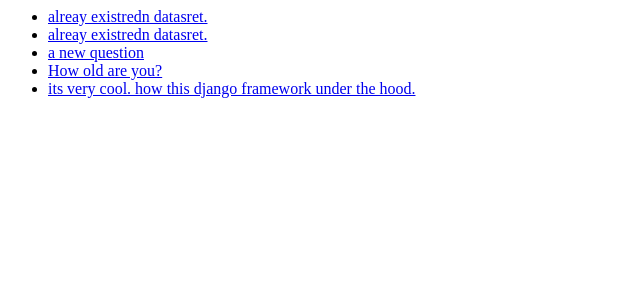
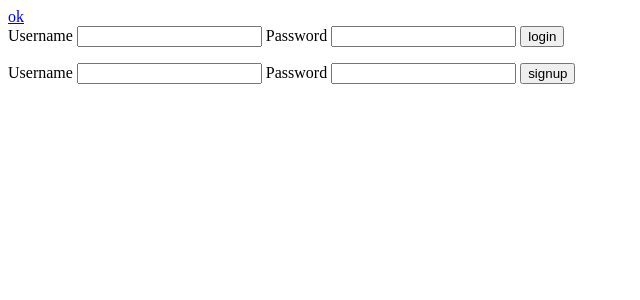
Before and after one commit to xementor/readwisefree, a Django app: page /polls/ in a window 1280 px wide. Shown: the top 300 px of the page, without its empty margins (0-640 px from the left). Run offline with Django 4.2, Linux system fonts and the light colour scheme; data comes from the database, SQL or seed files in the repository; both versions use the stored data as it was after the commit.

Commit message:
user added

```diff
--- a/polls/admin.py
+++ b/polls/admin.py
@@ -1,7 +1,8 @@
 from django.contrib import admin
-from .models import Question, Choice, User
+from .models import Question, Choice, User, Vote
 
 # Register your models here.
+admin.site.register(Vote)
 admin.site.register(User)
 admin.site.register(Question)
 admin.site.register(Choice)
--- a/polls/models.py
+++ b/polls/models.py
@@ -27,7 +27,14 @@ class Choice(models.Model):
 	question = models.ForeignKey(Question, on_delete=models.CASCADE)
 	choice_text = models.CharField(max_length=200)
 	votes = models.IntegerField(default=0)
-	user = models.ForeignKey(User,on_delete=models.CASCADE)
+	# user = models.ForeignKey(User,on_delete=models.CASCADE)
 
 	def __str__(self):
 		return self.choice_text
+
+
+class Vote(models.Model):
+	question = models.ForeignKey(Question, on_delete=models.CASCADE)
+	user = models.ForeignKey(User,on_delete=models.CASCADE)
+	choice = models.ForeignKey(Choice,on_delete=models.CASCADE)
+	# votes = models.IntegerField(default=0)
--- a/polls/templates/polls/detail.html
+++ b/polls/templates/polls/detail.html
@@ -1,4 +1,4 @@
-<form action="{% url 'polls:vote' question.id %}" method="post">
+<form action="{% url 'polls:vote' question.id%}" method="post">
 {% csrf_token %}
 <fieldset>
     <legend><h1>{{ question.question_text }}</h1></legend>
@@ -8,5 +8,7 @@
         <label for="choice{{ forloop.counter }}">{{ choice.choice_text }}</label><br>
     {% endfor %}
 </fieldset>
+<!-- if already voted then show selected choice, and option for change your vote.. -->
+<!-- {{ question.id }} -->
 <input type="submit" value="Vote">
 </form>
--- a/polls/templates/polls/index.html
+++ b/polls/templates/polls/index.html
@@ -1,3 +1,31 @@
+
+<div>
+    <div>
+        Hi {{ user }}
+    </div>
+    <div display="float">
+        <a href="{% url 'polls:logout' %}">logout</a>
+    </div>
+</div>
+
+
+<h3>Create a question </h3>
+
+<form action="{% url 'polls:addQuestion' %}" method="post">
+    {% csrf_token %}
+    <input type="text" name="question_text">
+    <br>
+    <p>Otipons</p>
+    <input type="text" name="choice1"> <br>
+    <input type="text" name="choice2"> <br>
+    <input type="text" name="choice3"> <br>
+    <input type="text" name="choice4"> <br>
+
+    <input type="submit" name="submit" value="Ask">
+</form>
+
+
+
 {% if latest_question_list %}
     <ul>
     {% for question in latest_question_list %}
--- /dev/null
+++ b/polls/templates/polls/main.html
@@ -0,0 +1,34 @@
+<a href="{% url 'polls:signIn' %}">ok </a>
+
+<form action="{% url 'polls:signIn' %}" method="post">
+    {% csrf_token %}
+    <label for="username">
+        Username
+    </label>
+    <input type="text" name="username">
+
+    <label for="pass">
+        Password
+    </label>
+    <input type="text" name="pass">
+
+    <input type="submit" name="submit" value="login">
+</form>
+
+
+
+
+<form action="{% url 'polls:signUp' %}" method="post">
+    {% csrf_token %}
+    <label for="Username">
+        Username
+    </label>
+    <input type="text" name="username">
+
+    <label for="pass">
+        Password
+    </label>
+    <input type="text" name="pass">
+
+    <input type="submit" name="submit" value="signup">
+</form>
--- a/polls/urls.py
+++ b/polls/urls.py
@@ -6,7 +6,13 @@ from . import views
 app_name = 'polls'
 
 urlpatterns = [
-	path('', views.IndexView.as_view(), name='index'),
+	path('main/', views.login, name='login'),
+	path('main/login', views.signIn, name='signIn'),
+	path('main/signup', views.signUp, name='signUp'),
+	path('main/logout', views.logout, name='logout'),
+
+	path('', views.index, name='index'),
+	path('add/', views.addQuestion, name='addQuestion'),
 	path('<int:pk>/', views.DetailView.as_view(), name='detail'),
 	path('<int:pk>/results/', views.ResultsView.as_view(), name="results"),
 	path('<int:question_id>/vote', views.vote, name='vote'),
--- a/polls/views.py
+++ b/polls/views.py
@@ -1,15 +1,17 @@
-from django.shortcuts import render, get_object_or_404
+from django.shortcuts import render, get_object_or_404, redirect
 from django.http import HttpResponse, HttpResponseRedirect
-from .models import Question
+from .models import Question, User, Vote, Choice
 from django.template import loader
 from django.http import Http404
 from django.urls import reverse
 from django.views import generic
+from django.utils import timezone
 
 # Create your views here.
 class IndexView(generic.ListView):
     template_name = 'polls/index.html'
     context_object_name = 'latest_question_list'
+
 
     def get_queryset(self):
         """Return the last five published questions."""
@@ -25,14 +27,21 @@ class ResultsView(generic.DetailView):
     model = Question
     template_name = 'polls/results.html'
 
+
 def index(request):
-	latest_question_list = Question.objects.order_by('-pub_date')[:5]
-	template = loader.get_template('polls/index.html')
-	context = {
-		'latest_question_list': latest_question_list,
-	}
-	# return HttpResponse(template.render(context, request))
-	return render(request, 'polls/index.html', context)
+    if 'user' in request.session:
+        current_user = request.session['user']
+        latest_question_list = Question.objects.order_by('-pub_date')[:5]
+        context = {
+            'latest_question_list': latest_question_list,
+            'current_user' : current_user,
+        }
+        return render(request, 'polls/index.html', context)
+    else:
+        return render(request, 'polls/main.html')
+
+
+
 
 
 def detail(request, question_id):
@@ -45,6 +54,10 @@ def results(request, question_id):
 
 def vote(request, question_id):
     question = get_object_or_404(Question, pk=question_id)
+    choice = question.choice_set.get(pk=request.POST['choice'])
+    # choice = get_object_or_404(Choice, pk=request.POST['choice'])
+    user = User.objects.filter(username=request.session['user'])[0]
+
     try:
         selected_choice = question.choice_set.get(pk=request.POST['choice'])
     except (KeyError, Choice.DoesNotExist):
@@ -56,7 +69,77 @@ def vote(request, question_id):
     else:
         selected_choice.votes += 1
         selected_choice.save()
+        vote = Vote(question=question, choice=choice, user=user)
+        vote.save()
         return HttpResponseRedirect(reverse('polls:results', args=(question.id,)))
 
 def info(request, name):
 	return HttpResponse("Your name is %s" % name)
+
+def addQuestion(request):
+
+    question_text = (request.POST['question_text'])
+
+    choice1 = request.POST['choice1']
+    choice2 = request.POST['choice2']
+    choice3 = request.POST['choice3']
+    choice4 = request.POST['choice4']
+
+    user = request.session['user']
+
+    if not user:
+        user = User.objects.get(pk=1)
+    else:
+        user = User.objects.filter(name=user)[0]
+
+
+    try:
+        question = Question(question_text= question_text, pub_date = timezone.now(), user = user)
+        question.save()
+        question.choice_set.create(choice_text=choice1, votes=0)
+        question.choice_set.create(choice_text=choice2, votes=0)
+        question.choice_set.create(choice_text=choice3, votes=0)
+        question.choice_set.create(choice_text=choice4, votes=0)
+    except Exception as e:
+        raise
+    else:
+
+        return HttpResponse(question.id)
+
+
+
+
+def login(request):
+    return render(request, 'polls/main.html')
+
+def signIn(request):
+
+    username = request.POST['username']
+    password = request.POST['pass']
+    try:
+        user = User.objects.filter(name=username, password=password)
+    except Exception as e:
+        raise
+    else:
+        if user:
+            request.session['user'] = username
+            return redirect('polls:index')
+        else:
+            return HttpResponse('username or password is errorjj')
+
+
+
+def signUp(request):
+    username = request.POST['username']
+    password = request.POST['pass']
+    try:
+        user = User(name=username,password=password)
+    except Exception as e:
+        raise
+    else:
+        user.save();
+        return HttpResponse(user.name + 'crearted succesfully created')
+
+def logout(request):
+    del request.session['user']
+    return redirect('polls:login') #with message
```
Also changed, not shown: db.sqlite3, polls/migrations/0001_initial.py, 2 other files.
